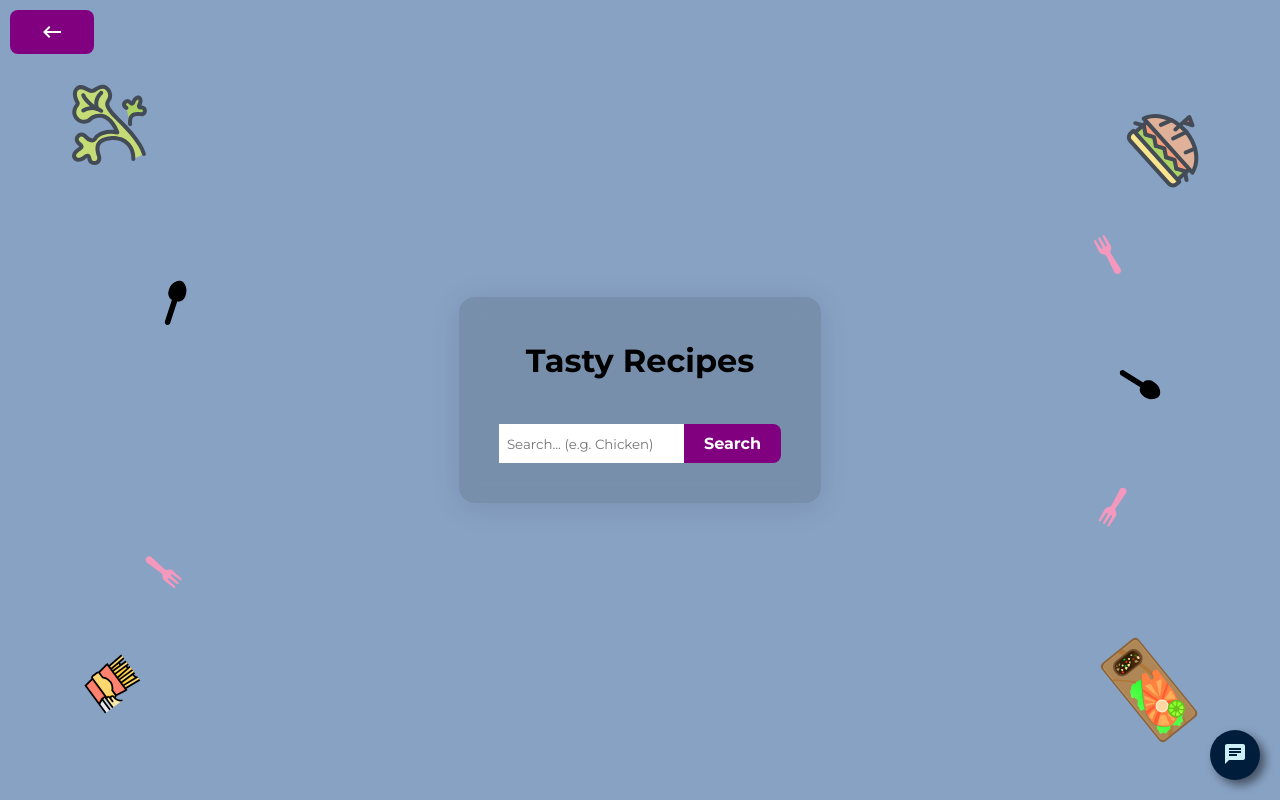
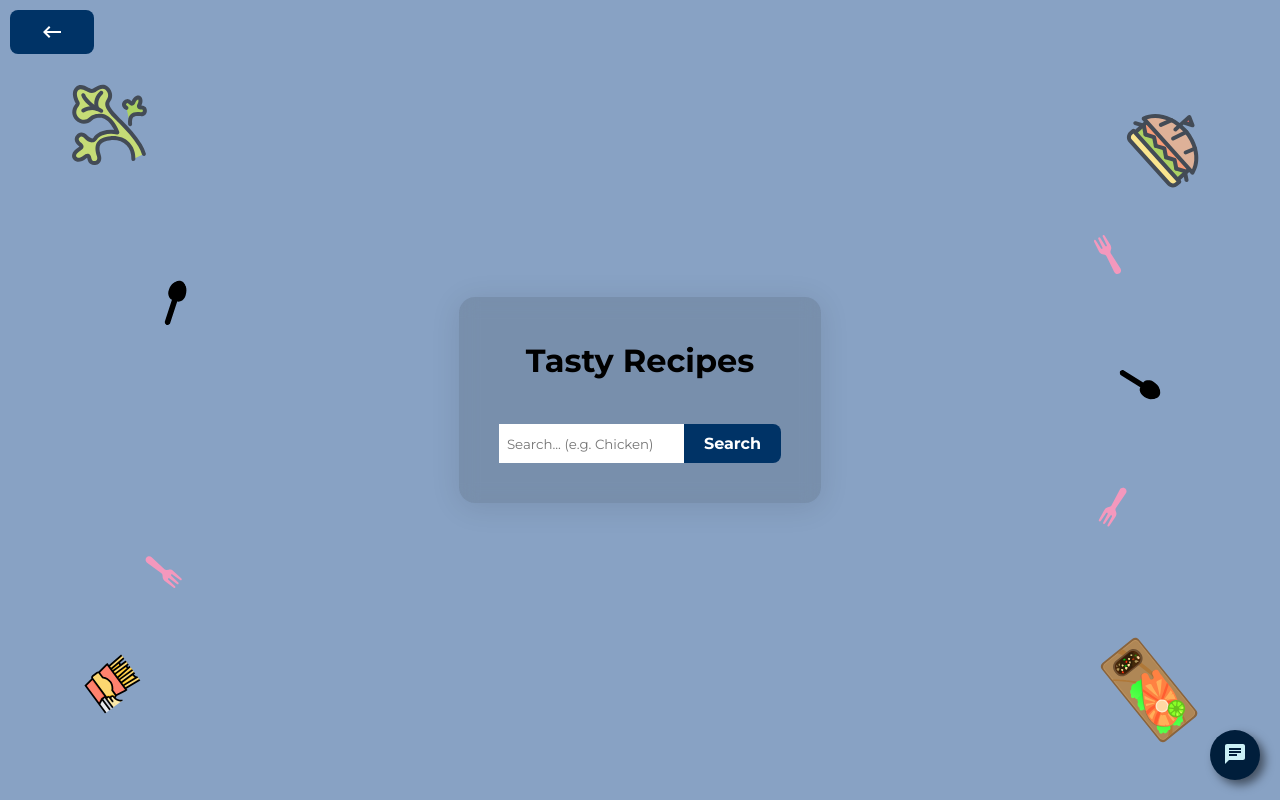
Before and after one commit to Dawidsjd/Automatizasion, a React (Create React App) app: page /HomeDashboard/CookingAssistant in a window 1280 px wide. Built offline with nearby package versions, Linux system fonts and the light colour scheme.

Commit message:
reminders begin styling

```diff
--- a/src/Components/Note/styles.js
+++ b/src/Components/Note/styles.js
@@ -1,3 +1,5 @@
+import globalTheme from "../features/GlobalStyles/GlobalTheme";
+
 export const styles = {
   notepad: {
     display: "flex",
@@ -8,26 +10,26 @@ export const styles = {
     height: "100vh",
     backgroundColor: "#88a2c4",
   },
- Background: {
-  background: '#a9c9dd',
-  display: 'flex',
-  flexDirection: 'column',
-  justifyContent: 'flex-start',
-  width: '1100px',
-  height: '700px',
-  textAlign: 'center',
-  margin: '128px auto',
-  borderRadius: '10px',
-  paddingBottom: '32px',
-  overflowY: 'auto',
-  boxShadow: '0 0 10px rgba(0, 0, 0, 0.3)', // Dodaj box-shadow
-},
+  Background: {
+    background: "#a9c9dd",
+    display: "flex",
+    flexDirection: "column",
+    justifyContent: "flex-start",
+    width: "1100px",
+    height: "700px",
+    textAlign: "center",
+    margin: "128px auto",
+    borderRadius: "10px",
+    paddingBottom: "32px",
+    overflowY: "auto",
+    boxShadow: "0 0 10px rgba(0, 0, 0, 0.3)", // Dodaj box-shadow
+  },
 
   notepadHeader: {
     width: "100%",
     padding: "1rem",
     textAlign: "left",
-    marginLeft: '30px',
+    marginLeft: "30px",
   },
   notepadContent: {
     width: "100%",
@@ -40,21 +42,20 @@ export const styles = {
     alignItems: "center",
   },
   exitBtn: {
-    position: 'absolute',
-    top: '10px',
-    left: '10px',
-    background: 'purple',
-    color: '#fff',
-    border: 'none',
-    borderRadius: '8px',
-    cursor: 'pointer',
-    display: 'flex',
-    alignItems: 'center',
-    fontSize: '1.5rem',
-    padding: '10px 30px',
+    position: "absolute",
+    top: "10px",
+    left: "10px",
+    background: globalTheme.palette.primary.main,
+    color: "#fff",
+    border: "none",
+    borderRadius: "8px",
+    cursor: "pointer",
+    display: "flex",
+    alignItems: "center",
+    fontSize: "1.5rem",
+    padding: "10px 30px",
   },
   input: {
-    border: '2px solid black', // Dodaj to pole, aby dodać czarne obramowanie
-
+    border: "2px solid black", // Dodaj to pole, aby dodać czarne obramowanie
   },
 };
--- a/src/Components/ToDoList/style.js
+++ b/src/Components/ToDoList/style.js
@@ -1,165 +1,156 @@
-import ContentBackground from '../../assets/content.svg';
+import ContentBackground from "../../assets/content.svg";
+import globalTheme from "../features/GlobalStyles/GlobalTheme";
 
 const styles = {
   BackgroundSVG: {
     background: `#677bab url(${ContentBackground}) no-repeat center center fixed`,
-    backgroundSize: 'cover',
-    width: '100%',
-    height: '100vh',
-    display: 'flex',
-    flexDirection: 'column',
-    justifyContent: 'center',
-    alignItems: 'center',
+    backgroundSize: "cover",
+    width: "100%",
+    height: "100vh",
+    display: "flex",
+    flexDirection: "column",
+    justifyContent: "center",
+    alignItems: "center",
   },
   Background: {
-    background: '#88a2c4',
-    display: 'flex',
-    flexDirection: 'column',
-    justifyContent: 'flex-start',
-    maxWidth: '700px',
-    width: '90%',
-    minHeight: '900px',
-    textAlign: 'center',
-    margin: '128px auto',
-    borderRadius: '10px',
-    paddingBottom: '32px',
-    overflowY: 'auto',
-    boxShadow: '0 0 10px rgba(0, 0, 0, 0.3)',
+    background: "#88a2c4",
+    display: "flex",
+    flexDirection: "column",
+    justifyContent: "flex-start",
+    maxWidth: "700px",
+    width: "90%",
+    minHeight: "900px",
+    textAlign: "center",
+    margin: "128px auto",
+    borderRadius: "10px",
+    paddingBottom: "32px",
+    overflowY: "auto",
+    boxShadow: "0 0 10px rgba(0, 0, 0, 0.3)",
   },
   todoText: {
-  color: '#ffffff',
-  fontSize: '1.2rem',
-  fontWeight: 'bold',
-  backgroundColor: '#4a5568',
-  padding: '0.5rem 1rem',
-  marginLeft: '10px',
-  display: 'inline-block',
-},
-
+    color: "#ffffff",
+    fontSize: "1.2rem",
+    fontWeight: "bold",
+    // backgroundColor: "#4a5568",
+    padding: "0.5rem 1rem",
+    marginLeft: "10px",
+    display: "inline-block",
+  },
 
   bulletList: {
-    listStyleType: 'none',
+    listStyleType: "none",
     padding: 0,
   },
   bulletListItem: {
-    color: 'black',
-    position: 'relative',
-    paddingLeft: '20px',
+    color: "black",
+    position: "relative",
+    paddingLeft: "20px",
   },
   bulletPoint: {
-    color: '#E5FFCF',
-    position: 'absolute',
-    left: '0',
-    fontSize: '1.5rem',
-    top: '-8px',
+    color: "#E5FFCF",
+    position: "absolute",
+    left: "0",
+    fontSize: "1.5rem",
+    top: "-8px",
   },
-  todoText: {
-    color: 'black',
-    fontSize: '1.2rem',
-    fontWeight: 'bold',
-    padding: '0.5rem 1rem',
-    borderRadius: '10px',
+
+  imageBulletPoint: {
+    width: "24px", // Dostosuj szerokość obrazu do swoich potrzeb
+    height: "24px", // Dostosuj wysokość obrazu do swoich potrzeb
+    marginRight: "30px", // Dodaj odstęp między obrazem a treścią
+    float: "left",
   },
-  imageBulletPoint: {
-  width: '24px',  // Dostosuj szerokość obrazu do swoich potrzeb
-  height: '24px',  // Dostosuj wysokość obrazu do swoich potrzeb
-  marginRight: '30px',  // Dodaj odstęp między obrazem a treścią
-  float: 'left',
-},
   input: {
-    width: '80%',
-    padding: '10px',
-    marginBottom: '20px',
-    outline: 'none',
-    border: '2px solid black', // Dodanie czarnego obramowania
-    borderRadius: '5px',
-    justifyContent: 'center',
-    margin: '0 auto',
-
+    width: "80%",
+    padding: "10px",
+    marginBottom: "20px",
+    outline: "none",
+    border: "2px solid black", // Dodanie czarnego obramowania
+    borderRadius: "5px",
+    justifyContent: "center",
+    margin: "0 auto",
   },
   editButton: {
-    backgroundColor: '#003366',
-    width: '50px',
-    height: '25px',
-    cursor: 'pointer',
-    color: 'white',
-    borderRadius: '50px',
+    backgroundColor: "#003366",
+    width: "50px",
+    height: "25px",
+    cursor: "pointer",
+    color: "white",
+    borderRadius: "50px",
     right: "20px",
-    top: ' 0px',
+    top: " 0px",
   },
   deleteButton: {
-  background: '#f44336',
-  width: '25  px',
-  height: '25px',
-  cursor: 'pointer',
-  fontSize: '15px',
-  fontWeight: 'bold',
-  color: '#fff',
-  borderRadius: '100px',
-  position: 'absolute',
-  right: '20px',
-  top: ' 0px',
-},
-editBox: {
-  display: 'flex',
-  justifyContent: 'space-between',
-  right: '-20px',
-},
-
+    background: "#f44336",
+    width: "25  px",
+    height: "25px",
+    cursor: "pointer",
+    fontSize: "15px",
+    fontWeight: "bold",
+    color: "#fff",
+    borderRadius: "100px",
+    position: "absolute",
+    right: "20px",
+    top: " 0px",
+  },
+  editBox: {
+    display: "flex",
+    justifyContent: "space-between",
+    right: "-20px",
+  },
 
   hr: {
-    border: '1px solid black',
-    width: '85%',
+    border: "1px solid black",
+    width: "85%",
   },
   title: {
-    fontSize: '2rem',
-    marginBottom: '1rem',
-    color: 'black',
+    fontSize: "2rem",
+    marginBottom: "1rem",
+    color: "black",
   },
   button: {
-    padding: '0.5rem 1rem',
-    fontSize: '1rem',
-    cursor: 'pointer',
-    backgroundColor: '#003366',
-    color: 'white',
-    borderRadius: '70px',
-    width: '30%',
-    justifyContent: 'center',
-    margin: '0 auto',
-
+    padding: "0.5rem 1rem",
+    fontSize: "1rem",
+    cursor: "pointer",
+    backgroundColor: "#003366",
+    color: "white",
+    borderRadius: "70px",
+    width: "30%",
+    justifyContent: "center",
+    margin: "0 auto",
   },
   saveButton: {
-    width: '100px',
-    height: '30px',
-    padding: '0.5rem 1rem',
-    fontSize: '1rem',
-    cursor: 'pointer',
-    backgroundColor: '#003366',
-    color: 'white',
-    borderRadius: '50px',
-    position: 'absolute',
-    bottom: '38px',
-    left: '50%',
-    transform: 'translateX(-50%)',
+    width: "100px",
+    height: "30px",
+    padding: "0.5rem 1rem",
+    fontSize: "1rem",
+    cursor: "pointer",
+    backgroundColor: "#003366",
+    color: "white",
+    borderRadius: "50px",
+    position: "absolute",
+    bottom: "38px",
+    left: "50%",
+    transform: "translateX(-50%)",
   },
   exitBtn: {
-    position: 'absolute',
-    top: '10px',
-    left: '10px',
-    background: 'purple',
-    color: '#fff',
-    border: 'none',
-    borderRadius: '8px',
-    cursor: 'pointer',
-    display: 'flex',
-    alignItems: 'center',
-    fontSize: '1.5rem',
-    padding: '10px 30px',
+    position: "absolute",
+    top: "10px",
+    left: "10px",
+    background: globalTheme.palette.primary.main,
+    color: "#fff",
+    border: "none",
+    borderRadius: "8px",
+    cursor: "pointer",
+    display: "flex",
+    alignItems: "center",
+    fontSize: "1.5rem",
+    padding: "10px 30px",
   },
-  '@media (max-width: 768px)': {
+  "@media (max-width: 768px)": {
     Background: {
-      width: '95%',
-      margin: '64px auto',
+      width: "95%",
+      margin: "64px auto",
     },
   },
 };
--- a/src/Components/features/Food/RecipeSearch.jsx
+++ b/src/Components/features/Food/RecipeSearch.jsx
@@ -1,5 +1,5 @@
 import React, { useState, useEffect } from "react";
-import './scrollbar.css';
+import "./scrollbar.css";
 import Card from "@mui/material/Card";
 import CardActionArea from "@mui/material/CardActionArea";
 import CardContent from "@mui/material/CardContent";
@@ -14,9 +14,9 @@ import DialogActions from "@mui/material/DialogActions";
 import IconButton from "@mui/material/IconButton";
 import CloseIcon from "@mui/icons-material/Close";
 import { Link } from "react-router-dom";
-import KeyboardBackspaceIcon from '@mui/icons-material/KeyboardBackspace';
+import KeyboardBackspaceIcon from "@mui/icons-material/KeyboardBackspace";
 import styles from "./style";
-
+import globalTheme from "../GlobalStyles/GlobalTheme";
 
 const BootstrapDialog = styled(Dialog)(({ theme }) => ({
   "& .MuiDialog-paper": {
@@ -105,7 +105,7 @@ const RecipeSearch = () => {
             position: "absolute",
             top: "10px",
             left: "10px",
-            background: "purple",
+            background: globalTheme.palette.primary.main,
             color: "#fff",
             border: "none",
             borderRadius: "8px",
@@ -113,7 +113,7 @@ const RecipeSearch = () => {
             display: "flex",
             alignItems: "center",
             fontSize: "1.5em",
-            padding: "10px 30px"
+            padding: "10px 30px",
           }}
         >
           <KeyboardBackspaceIcon />
@@ -133,7 +133,6 @@ const RecipeSearch = () => {
           boxShadow: "0 4px 30px rgba(0, 0, 0, 0.1)",
         }}
       >
-
         <h1>Tasty Recipes</h1>
         <div style={{ display: "flex", margin: "20px" }}>
           <input
@@ -154,7 +153,7 @@ const RecipeSearch = () => {
               padding: "10px 20px",
               fontSize: "1em",
               fontWeight: "bold",
-            background: "purple",
+              background: globalTheme.palette.primary.main,
               color: "#fff",
               border: "none",
               borderTopRightRadius: "8px",
--- a/src/Components/features/Reminders/styles.js
+++ b/src/Components/features/Reminders/styles.js
@@ -0,0 +1,77 @@
+import { styled } from "@mui/material/styles";
+import globalTheme from "../../features/GlobalStyles/GlobalTheme";
+
+export const RemindersContainer = styled("div")(({ theme }) => ({
+  width: "100%",
+  height: "100vh",
+  display: "flex",
+  justifyContent: "center",
+  alignItems: "center",
+  background: globalTheme.palette.secondary.main,
+}));
+
+export const StyledButton = styled("button")(({ theme }) => ({
+  position: "absolute",
+  top: "10px",
+  left: "10px",
+  background: globalTheme.palette.primary.main,
+  color: globalTheme.palette.textcolorprimary.main,
+  border: "none",
+  borderRadius: "8px",
+  cursor: "pointer",
+  display: "flex",
+  alignItems: "center",
+  fontSize: globalTheme.typography.mediumfontsize.main,
+  padding: "10px 30px",
+  "&: hover": {
+    background: "#306CA8",
+  },
+}));
+
+export const RemindersContent = styled("div")(({ theme }) => ({
+  background: globalTheme.palette.tetriary.main,
+  width: "80%",
+  height: "80%",
+  borderRadius: "20px",
+}));
+
+export const StyledHeader = styled("div")(({ theme }) => ({
+  display: "flex",
+  justifyContent: "space-between",
+}));
+
+export const StyledTitle = styled("p")(({ theme }) => ({
+  fontSize: globalTheme.typography.semibigfontsize.main,
+  fontWeight: "bold",
+  color: globalTheme.palette.textcolorprimary.main,
+  justifyContent: "flex-start",
+  marginTop: "20px",
+  marginLeft: "20px",
+}));
+
+export const StyledModalBtn = styled("button")(({ theme }) => ({
+  justifyContent: "flex-end",
+  marginTop: "20px",
+  marginRight: "20px",
+  fontSize: globalTheme.typography.semimediumfontsize.main,
+  background: globalTheme.palette.primary.main,
+  color: globalTheme.palette.textcolorprimary.main,
+  padding: "0 15px",
+  height: "35px",
+  borderRadius: "15px",
+  alignItems: "center",
+  cursor: "pointer",
+  "&: hover": {
+    background: "#306CA8",
+  },
+}));
+
+// export const RemindersContainer = styled("div")(({ theme }) => ({}));
+
+// export const RemindersContainer = styled("div")(({ theme }) => ({}));
+
+// export const RemindersContainer = styled("div")(({ theme }) => ({}));
+
+// export const RemindersContainer = styled("div")(({ theme }) => ({}));
+
+// export const RemindersContainer = styled("div")(({ theme }) => ({}));
```
Also changed, not shown: src/Components/features/Reminders/Reminders.jsx (+40 -9 lines). Lines whose indentation alone changed are shown as unchanged.
